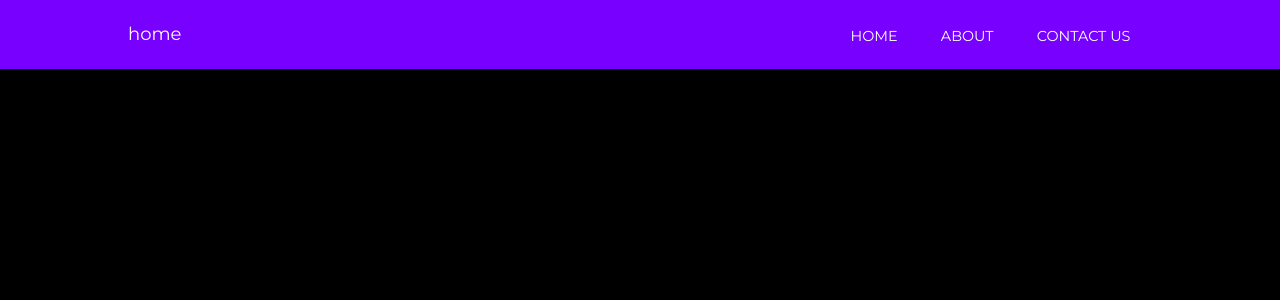
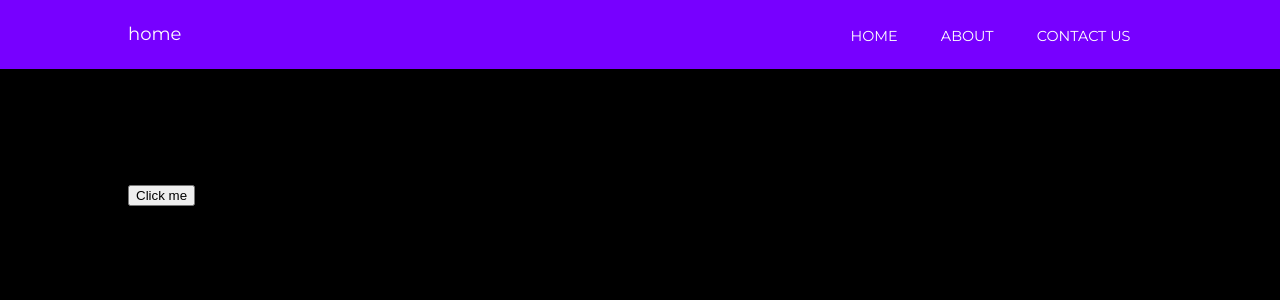
Before and after one commit to criszelaya24/Angular-Practice, an Angular app: page / in a window 1280 px wide. Shown: the top 300 px of the page. Built offline with nearby package versions, Linux system fonts and the light colour scheme.

Commit message:
Adding Eevents

```diff
--- a/src/app/home/home.component.html
+++ b/src/app/home/home.component.html
@@ -1,3 +1,3 @@
-<p>
-  home works!
-</p>
+<h1>Home</h1>
+
+<button (click)="firstClick()">Click me</button>
--- a/src/app/home/home.component.ts
+++ b/src/app/home/home.component.ts
@@ -12,4 +12,7 @@ export class HomeComponent implements OnInit {
   ngOnInit() {
   }
 
+  firstClick(){
+    alert("clicked!")
+  }
 }
```
